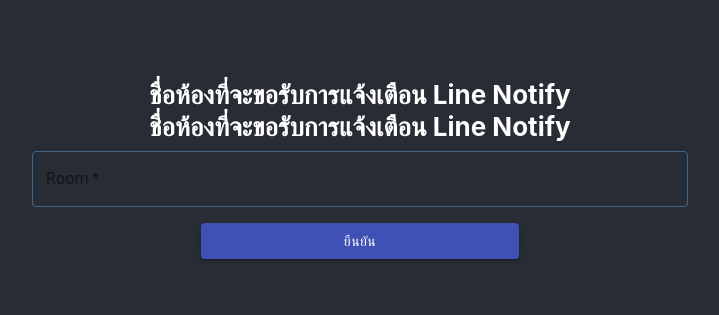
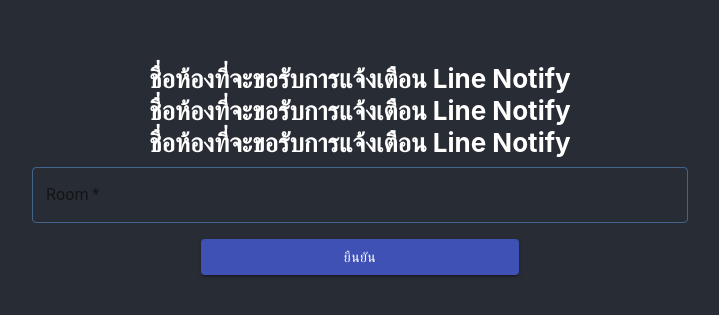
Before and after one commit to jukkridb59/React-LineRegisterEmail, a React (Create React App) app: page / in a window 1280 px wide. Shown: the part 227-542 px from the top of the page, without its empty margins (280-999 px from the left). Built offline with nearby package versions, Linux system fonts and the light colour scheme.

Commit message:
Add name 3 lines

```diff
--- a/src/components/Register.js
+++ b/src/components/Register.js
@@ -62,6 +62,7 @@
 
         <strong>ชื่อห้องที่จะขอรับการแจ้งเตือน Line Notify</strong>
         <strong>ชื่อห้องที่จะขอรับการแจ้งเตือน Line Notify</strong>
+        <strong>ชื่อห้องที่จะขอรับการแจ้งเตือน Line Notify</strong>
         <form className={classes.root} autoComplete="off">
           <CssTextField
             required
```
Also changed, not shown: .travis.yml.
